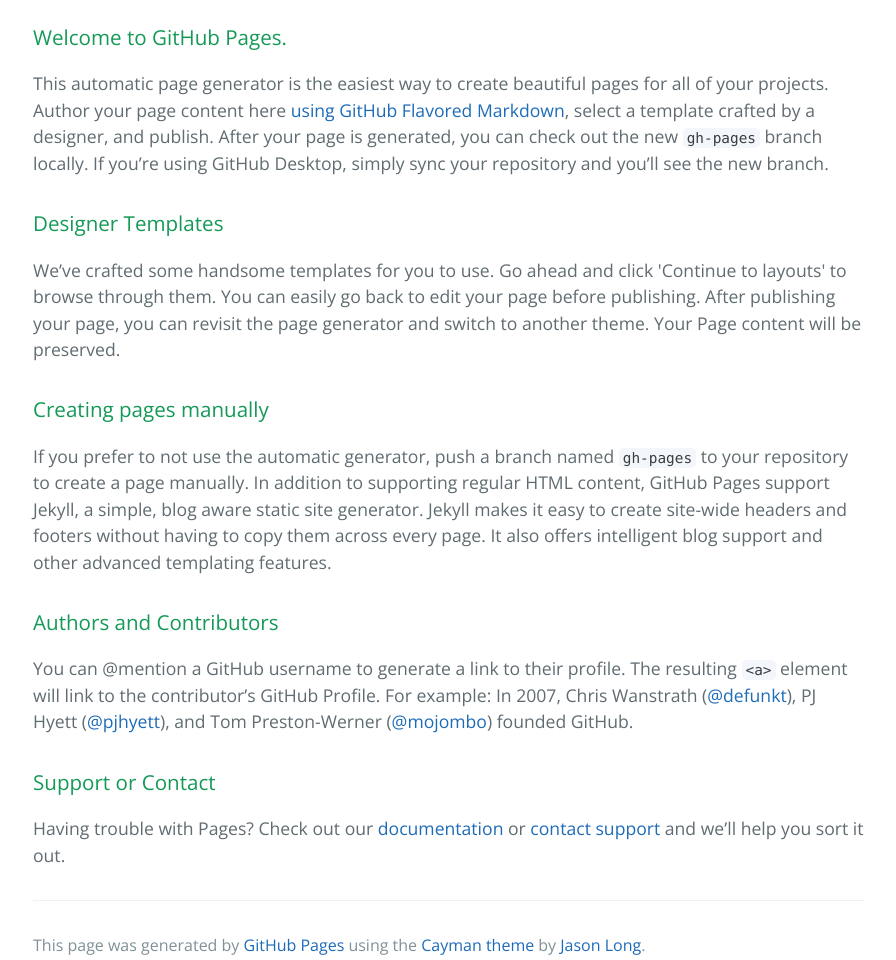
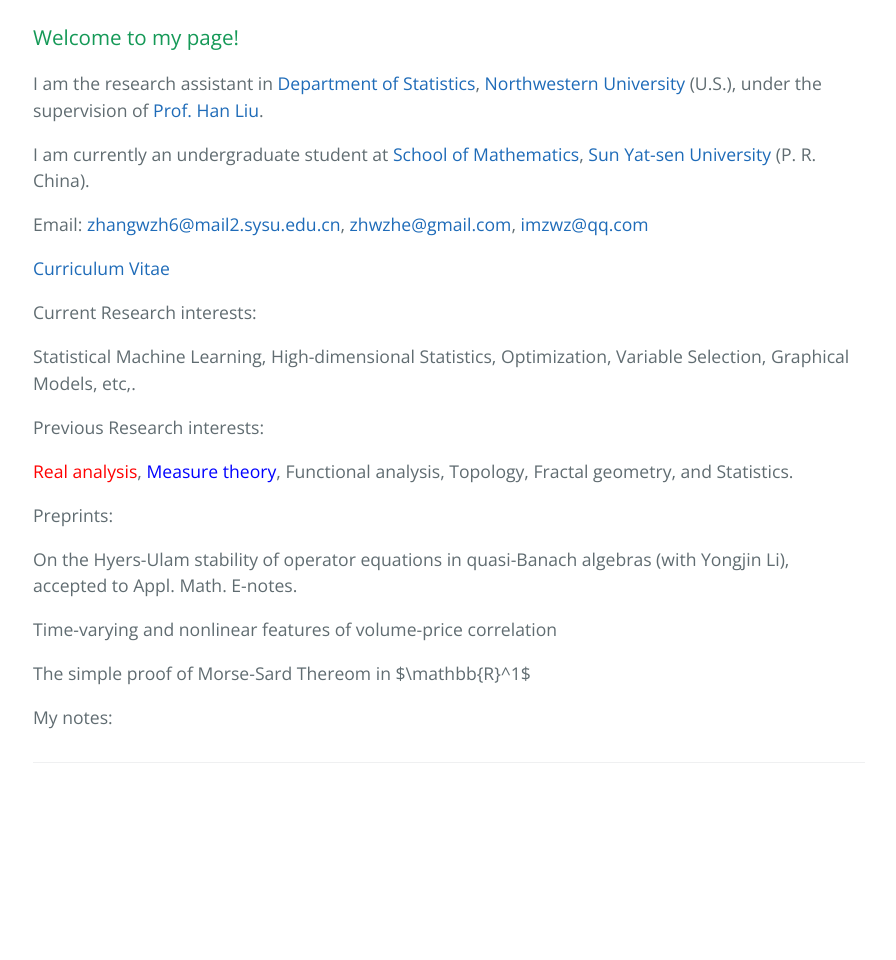
Before and after one commit to zhwzhe/zhwzhe.github.io, a plain HTML site: page index.html in a window 1280 px wide. Shown: the part 280-1240 px from the top of the page, without its empty margins (191-1087 px from the left). After the commit the page ends 1107 px from the top, so only its background shows below. Drawn offline with nearby package versions, Linux system fonts and the light colour scheme.

Commit message:
Update index.html

```diff
--- a/index.html
+++ b/index.html
@@ -2,7 +2,7 @@
 <html lang="en-us">
   <head>
     <meta charset="UTF-8">
-    <title>Weizheng Zhang by zhwzhe</title>
+    <title>Weizheng Zhang</title>
     <meta name="viewport" content="width=device-width, initial-scale=1">
     <link rel="stylesheet" type="text/css" href="stylesheets/normalize.css" media="screen">
     <link href='https://fonts.googleapis.com/css?family=Open+Sans:400,700' rel='stylesheet' type='text/css'>
@@ -17,24 +17,29 @@
 
     <section class="main-content">
       <h3>
-<a id="welcome-to-github-pages" class="anchor" href="#welcome-to-github-pages" aria-hidden="true"><span aria-hidden="true" class="octicon octicon-link"></span></a>Welcome to GitHub Pages.</h3>
-<p>This automatic page generator is the easiest way to create beautiful pages for all of your projects. Author your page content here <a href="https://guides.github.com/features/mastering-markdown/">using GitHub Flavored Markdown</a>, select a template crafted by a designer, and publish. After your page is generated, you can check out the new <code>gh-pages</code> branch locally. If you’re using GitHub Desktop, simply sync your repository and you’ll see the new branch.</p>
-<h3>
-<a id="designer-templates" class="anchor" href="#designer-templates" aria-hidden="true"><span aria-hidden="true" class="octicon octicon-link"></span></a>Designer Templates</h3>
-<p>We’ve crafted some handsome templates for you to use. Go ahead and click 'Continue to layouts' to browse through them. You can easily go back to edit your page before publishing. After publishing your page, you can revisit the page generator and switch to another theme. Your Page content will be preserved.</p>
-<h3>
-<a id="creating-pages-manually" class="anchor" href="#creating-pages-manually" aria-hidden="true"><span aria-hidden="true" class="octicon octicon-link"></span></a>Creating pages manually</h3>
-<p>If you prefer to not use the automatic generator, push a branch named <code>gh-pages</code> to your repository to create a page manually. In addition to supporting regular HTML content, GitHub Pages support Jekyll, a simple, blog aware static site generator. Jekyll makes it easy to create site-wide headers and footers without having to copy them across every page. It also offers intelligent blog support and other advanced templating features.</p>
-<h3>
-<a id="authors-and-contributors" class="anchor" href="#authors-and-contributors" aria-hidden="true"><span aria-hidden="true" class="octicon octicon-link"></span></a>Authors and Contributors</h3>
-<p>You can @mention a GitHub username to generate a link to their profile. The resulting <code>&lt;a&gt;</code> element will link to the contributor’s GitHub Profile. For example: In 2007, Chris Wanstrath (<a class="user-mention" data-hovercard-user-id="2" data-octo-click="hovercard-link-click" data-octo-dimensions="link_type:self" href="https://github.com/defunkt">@defunkt</a>), PJ Hyett (<a class="user-mention" data-hovercard-user-id="3" data-octo-click="hovercard-link-click" data-octo-dimensions="link_type:self" href="https://github.com/pjhyett">@pjhyett</a>), and Tom Preston-Werner (<a class="user-mention" data-hovercard-user-id="1" data-octo-click="hovercard-link-click" data-octo-dimensions="link_type:self" href="https://github.com/mojombo">@mojombo</a>) founded GitHub.</p>
-<h3>
-<a id="support-or-contact" class="anchor" href="#support-or-contact" aria-hidden="true"><span aria-hidden="true" class="octicon octicon-link"></span></a>Support or Contact</h3>
-<p>Having trouble with Pages? Check out our <a href="https://help.github.com/pages">documentation</a> or <a href="https://github.com/contact">contact support</a> and we’ll help you sort it out.</p>
+<a id="Welcome to my page!" class="anchor" href="#Welcome to my page!" aria-hidden="true"><span aria-hidden="true" class="octicon octicon-link"></span></a>Welcome to my page!</h3>
+
+<p>I am the research assistant in <a href="https://www.statistics.northwestern.edu">Department of Statistics</a>, <a href="https://www.northwestern.edu/index.html">Northwestern University</a> (U.S.), under the supervision of <a href="https://www.statistics.northwestern.edu/people/faculty/han-liu.html">Prof. Han Liu</a>.</p>
+
+<p>I am currently an undergraduate student at <a href="http://math.sysu.edu.cn/">School of Mathematics</a>, <a href="http://www.sysu.edu.cn">Sun Yat-sen University</a> (P. R. China).</p>
+<p>Email: <a href="mailto:zhangwzh6@mail2.sysu.edu.cn">zhangwzh6@mail2.sysu.edu.cn</a>, <a href="mailto:zhwzhe@gmail.com">zhwzhe@gmail.com</a>, <a href="mailto:imzwz@qq.com">imzwz@qq.com</a></p>
+
+<p><a href="https://github.com/zhwz/zhwz.github.io/raw/master/CV180824.pdf">Curriculum Vitae</a></p>
+
+<p>Current Research interests:</p>
+        <p>    Statistical Machine Learning, High-dimensional Statistics, Optimization, Variable Selection, Graphical Models, etc,.</p>
+
+<p>Previous Research interests:</p>
+        <p>    <font color="#FF0000">Real analysis</font>, <font color="#0000FF">Measure theory</font>, Functional analysis, Topology, Fractal geometry, and Statistics.</p>
+
+<p>Preprints:</p>
+        <p>    On the Hyers-Ulam stability of operator equations in quasi-Banach algebras (with Yongjin Li), accepted to Appl. Math. E-notes.</p>
+        <p>    Time-varying and nonlinear features of volume-price correlation</p>
+        <p>    The simple proof of Morse-Sard Thereom in $\mathbb{R}^1$</p>
+
+<p>My notes:</p>
 
       <footer class="site-footer">
-
-        <span class="site-footer-credits">This page was generated by <a href="https://pages.github.com">GitHub Pages</a> using the <a href="https://github.com/jasonlong/cayman-theme">Cayman theme</a> by <a href="https://twitter.com/jasonlong">Jason Long</a>.</span>
       </footer>
 
     </section>
```
